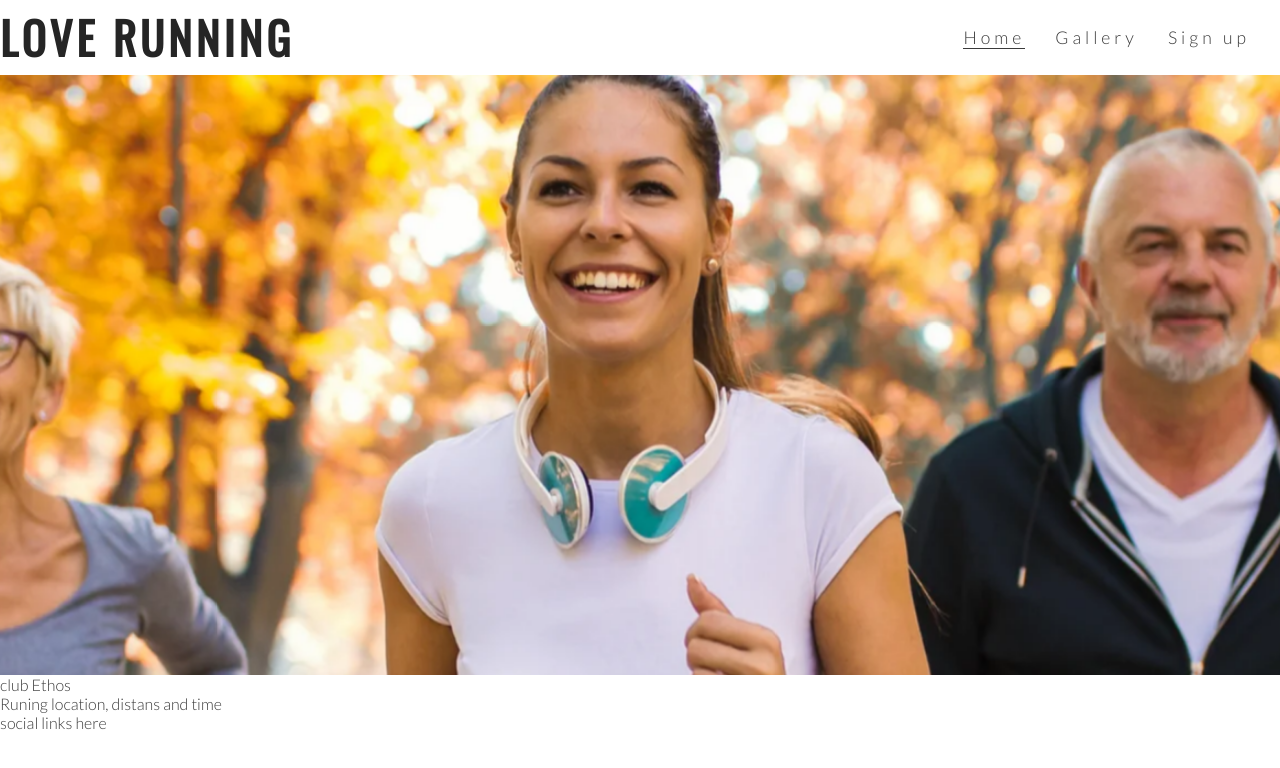
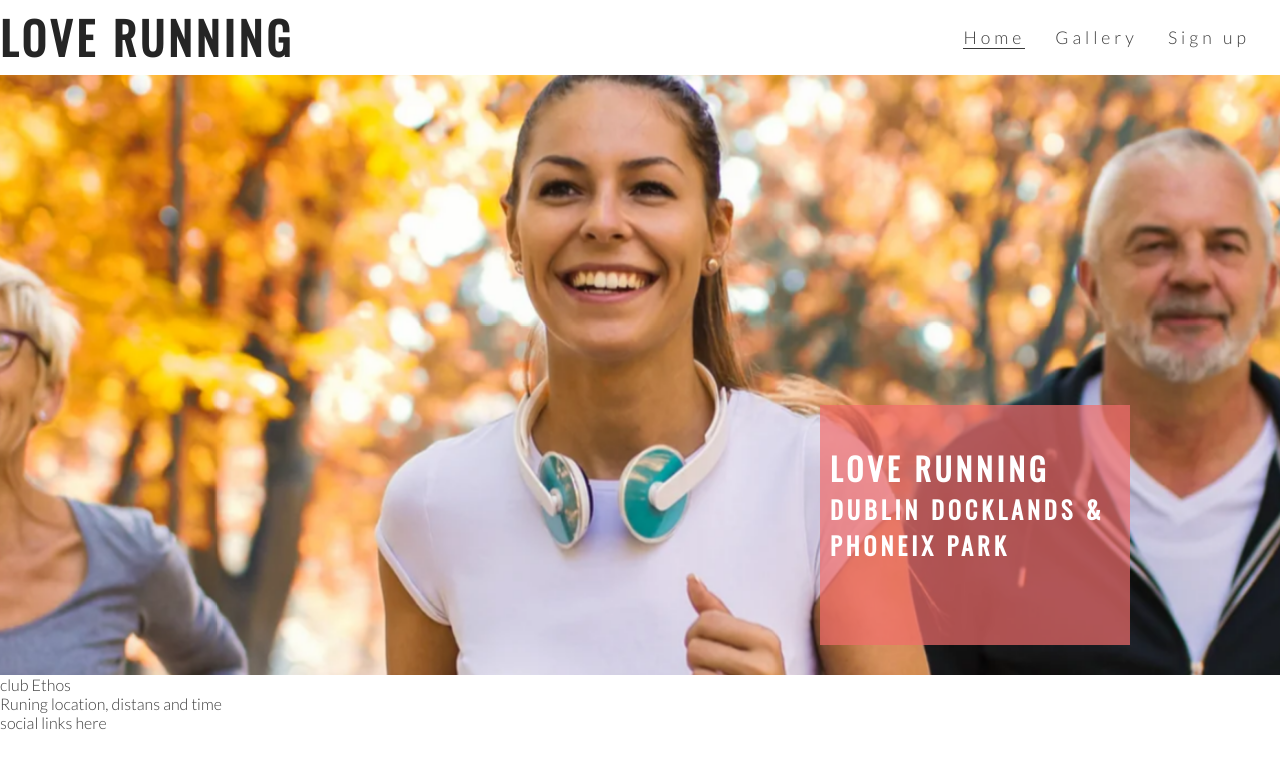
Before and after one commit to kharriiTD/love_running, a plain HTML site: page index.html in a window 1280 px wide. Drawn offline with nearby package versions, Linux system fonts and the light colour scheme.

Commit message:
add cover text and style

```diff
--- a/assets/css/style.css
+++ b/assets/css/style.css
@@ -58,12 +58,18 @@ h2 {
     border-bottom: 1px solid #3a3a3a;
 }
 
-/* hero image */
+/* hero image and cover text */
 
 #hero-outer {
     height: 600px;
     width: 100%;
     overflow: hidden;
+
+    position: relative;
+}
+
+#cover-text, #cover-text h2{
+color: #fff;
 }
 
 #hero-image {
@@ -85,3 +91,24 @@ h2 {
           transform: scale(1.1);
       }
   }
+
+  #cover-text {
+      font-size: 130%;
+      font-family: Oswald, sans-serif;
+      text-transform: uppercase;
+      letter-spacing: 4px;
+
+      width: 300px;
+      height: 200px;
+
+      padding-top: 40px;
+      padding-left: 10px;
+
+      background-color: rgba(241, 109, 107, .7);
+
+      bottom: 30px;
+      right: 150Px;
+
+      position: absolute;
+
+  }
--- a/index.html
+++ b/index.html
@@ -28,6 +28,10 @@
     </header>
     <section id="hero-outer">
         <div id="hero-image"></div>
+        <div id="cover-text">
+            <h2>Love Running</h2>
+            <h3>Dublin Docklands & Phoneix Park</h3>
+        </div>
     </section>
     <section>
         club Ethos
```
